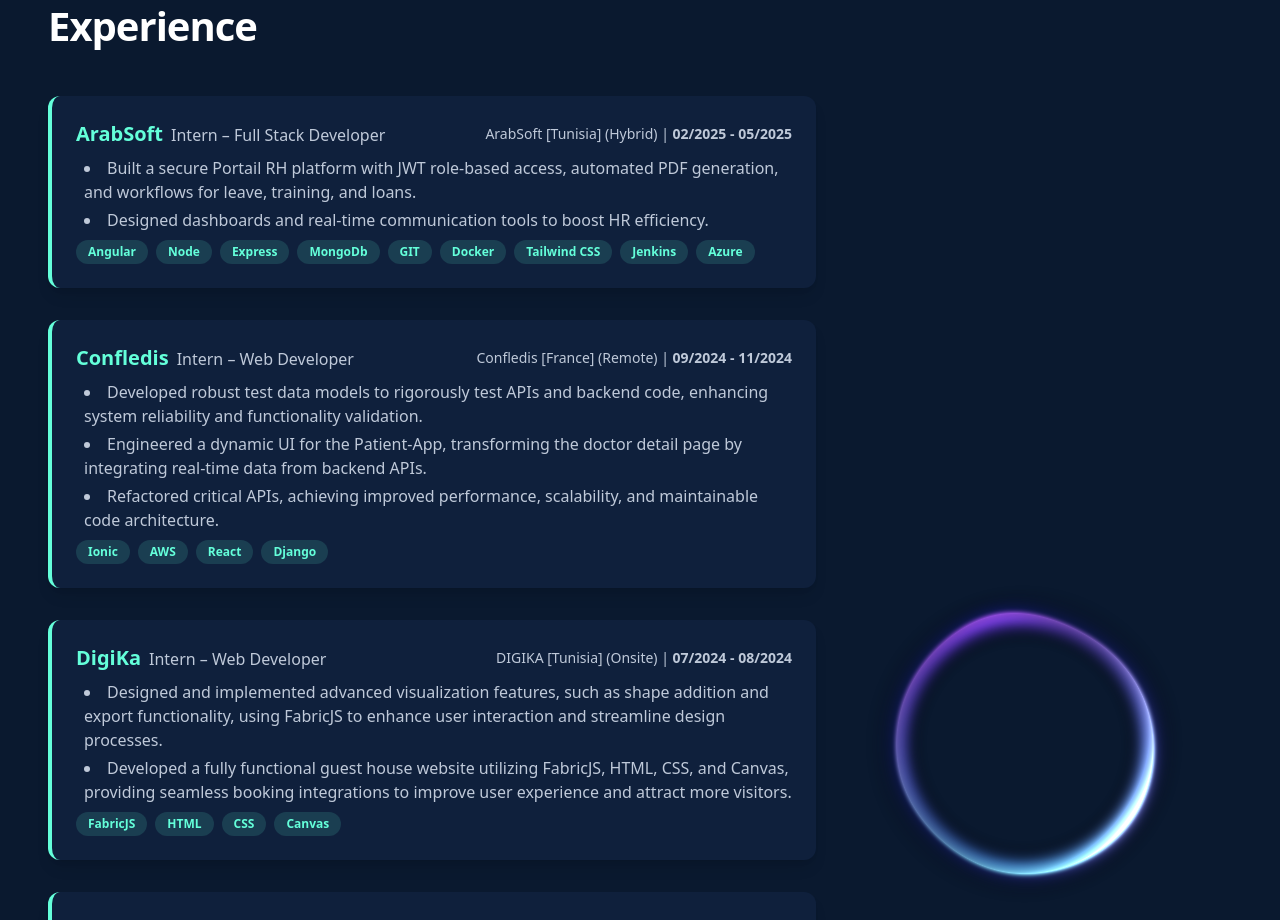
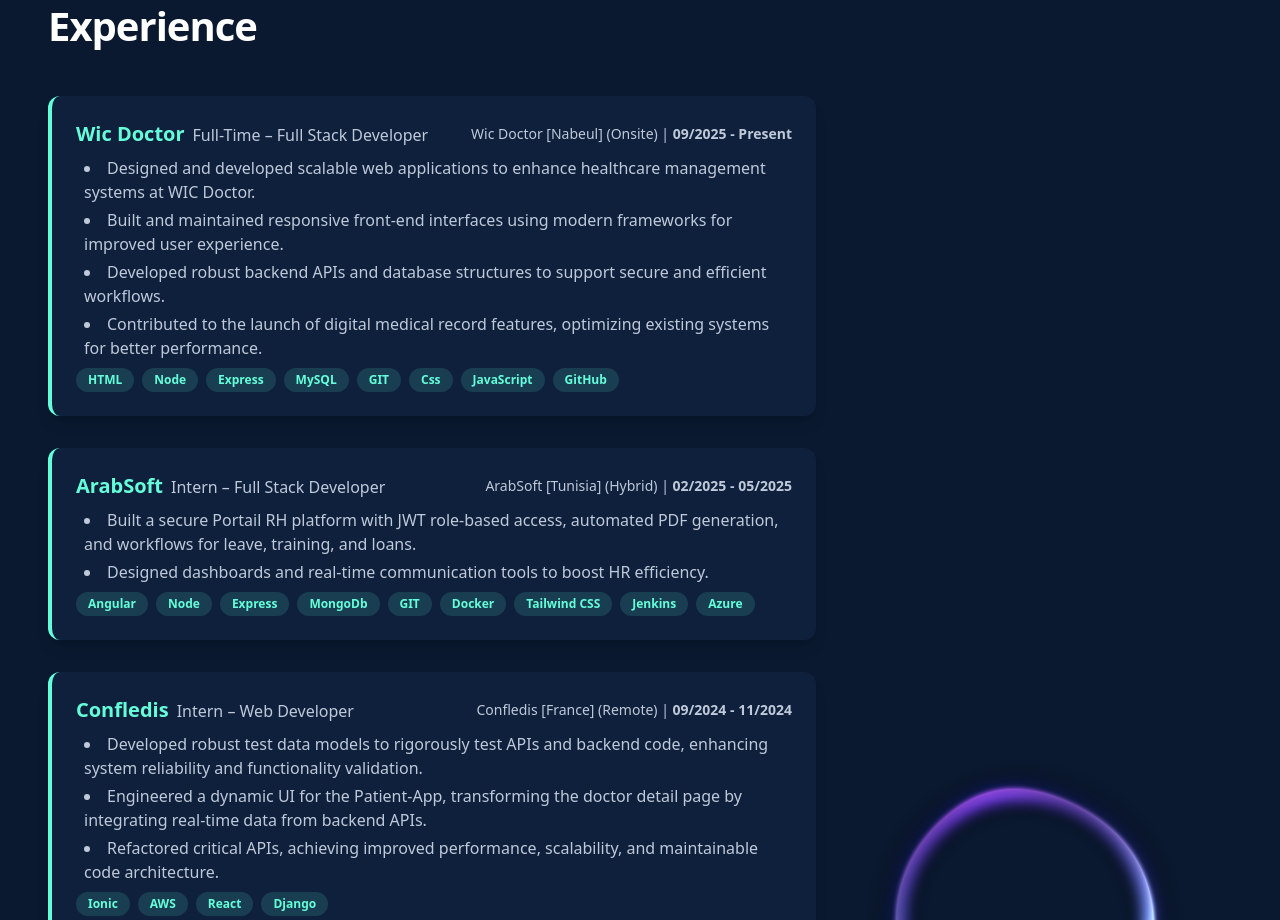
Before and after one commit to Choucheneeee/portfolio-front, a Next.js app: page / in a window 1280 px wide. Shown: the part 1660-2580 px from the top of the page. Built offline with nearby package versions, Linux system fonts and the light colour scheme; no server answers; the database is empty.

Commit message:
add new job in experience section

```diff
--- a/src/app/experience/page.tsx
+++ b/src/app/experience/page.tsx
@@ -4,6 +4,29 @@
 import { useRef, useEffect } from "react";
 
 const experiences = [
+
+    {
+		company: 'Wic Doctor',
+		role: 'Full-Time – Full Stack Developer',
+		location: 'Wic Doctor [Nabeul] (Onsite)',
+		period: '09/2025 - Present',
+		highlights: [
+			'Designed and developed scalable web applications to enhance healthcare management systems at WIC Doctor.',
+			'Built and maintained responsive front-end interfaces using modern frameworks for improved user experience. ',
+			'Developed robust backend APIs and database structures to support secure and efficient workflows. ',
+			'Contributed to the launch of digital medical record features, optimizing existing systems for better performance.'
+		],
+		technologies: [
+			'HTML',
+			'Node',
+			'Express',
+			'MySQL',
+			'GIT',
+			'Css',
+			'JavaScript',
+			'GitHub',
+		],
+	},
 
     {
 		company: 'ArabSoft',
```
